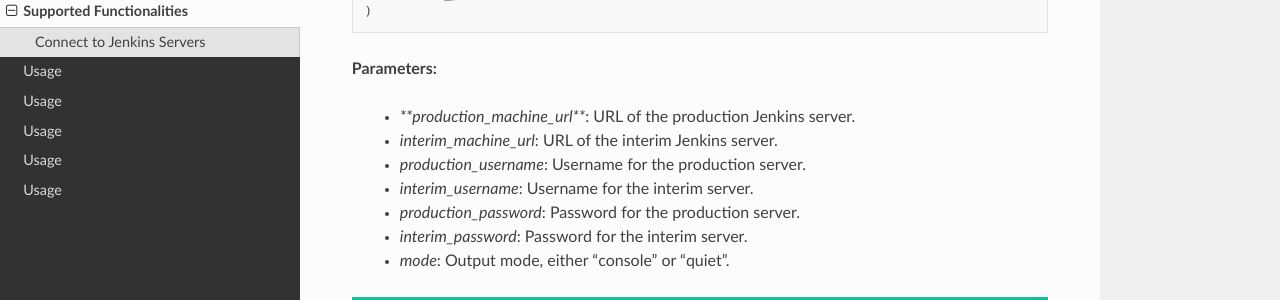
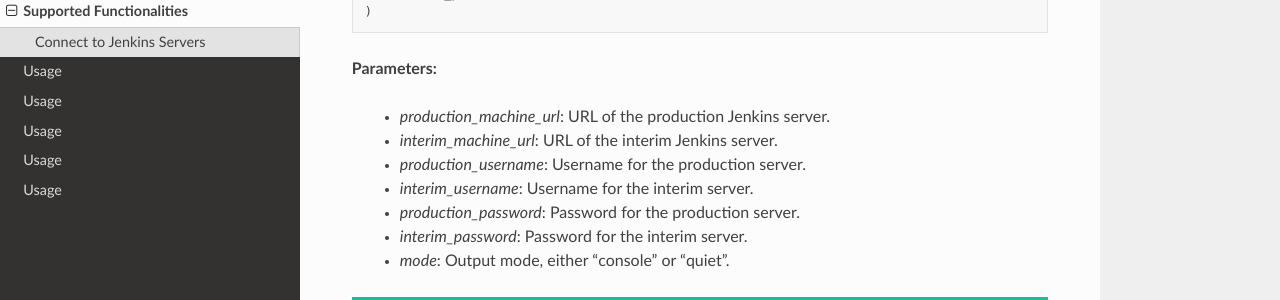
Before and after one commit to joelkariyalil/Context-Aware-Jenkins-Transfers-Documentation, a Sphinx documentation site: the page built from docs/source/usage.rst, in a window 1280 px wide and 900 px high, scrolled down 322 px. Shown: the part 151-451 px from the top of the window. Built offline with Sphinx 7.4.7 and the Read the Docs theme 2.0.0, drawn with Linux system fonts in a browser that asks for light colours; pages that are not in the unit, such as notebooks, are missing from menus.

```diff
--- a/docs/source/usage.rst
+++ b/docs/source/usage.rst
@@ -23,7 +23,7 @@ To connect to the production and interim Jenkins servers, use the `connect` func
 
 **Parameters:**
 
-    - `**production_machine_url**`: URL of the production Jenkins server.
+    - `production_machine_url`: URL of the production Jenkins server.
     - `interim_machine_url`: URL of the interim Jenkins server.
     - `production_username`: Username for the production server.
     - `interim_username`: Username for the interim server.
```
